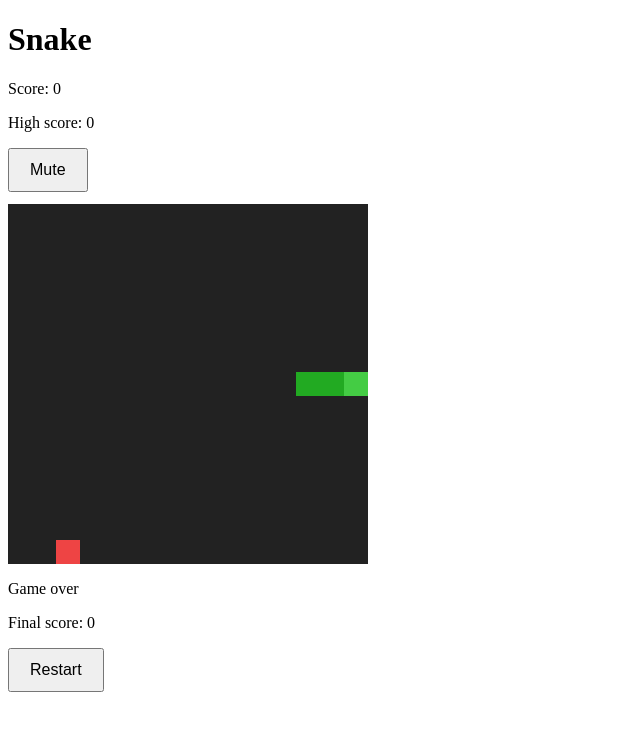
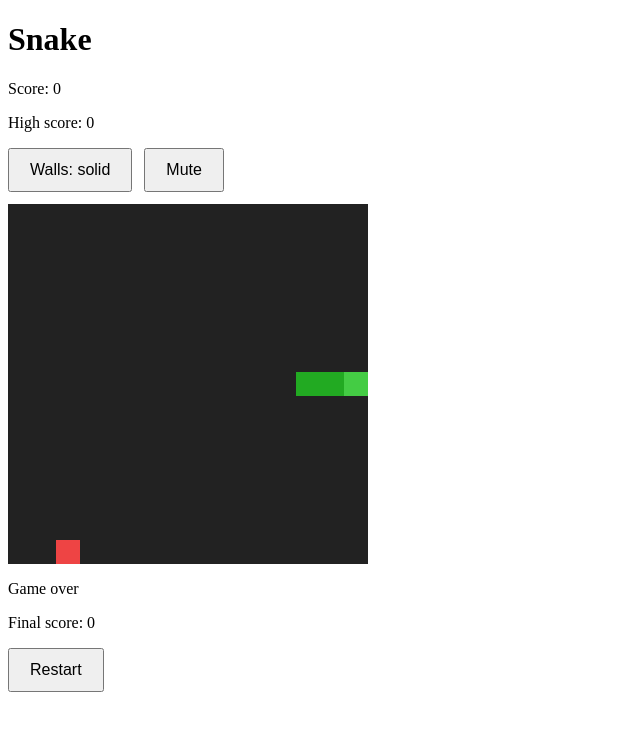
Before and after one commit to mariusachim/awesomeProject1, a React (Vite) app: page / in a window 1280 px wide. Shown: the top 730 px of the page, without its empty margins (0-640 px from the left). Built offline with nearby package versions, Linux system fonts and the light colour scheme.

Commit message:
feat(#63): wrap-around walls mode

```diff
--- a/src/App.tsx
+++ b/src/App.tsx
@@ -1,4 +1,4 @@
-import { useEffect, useRef, useState } from 'react'
+import { type KeyboardEvent as ReactKeyEvent, useEffect, useRef, useState } from 'react'
 import { loadHighScore, saveHighScore } from './highScore.ts'
 import { loadMuted, play, saveMuted } from './sound.ts'
 import { type GameState, SIZE, keyToDir, newGame, step, tickMs, togglePause, turn } from './game.ts'
@@ -9,7 +9,7 @@ function onKeyPress(g: GameState, key: string): GameState {
   const dir = keyToDir(key)
   if (dir) return turn(g, dir)
   if (key === ' ' || key.toLowerCase() === 'p') return togglePause(g)
-  if (key === 'Enter' && g.status === 'over') return newGame(Math.random)
+  if (key === 'Enter' && g.status === 'over') return newGame(Math.random, g.wrap)
   return g
 }
 
@@ -59,6 +59,17 @@ export default function App() {
     }
   }, [])
 
+  const toggleWalls = () => setGame(newGame(Math.random, !game.wrap))
+  // Space and Enter belong to this button: keep the window handler from pausing or restarting.
+  const onModeKey = (e: ReactKeyEvent<HTMLButtonElement>) => {
+    if (e.key !== ' ' && e.key !== 'Enter') return
+    e.stopPropagation()
+    if (e.key === ' ') {
+      e.preventDefault()
+      toggleWalls()
+    }
+  }
+
   const cell = (x: number, y: number, color: string, id: string) => (
     <div
       key={`${id}${x},${y}`}
@@ -77,6 +88,9 @@ export default function App() {
         {!over && (
           <button onClick={() => setGame(togglePause)}>{paused ? 'Resume' : 'Pause'}</button>
         )}
+        <button onClick={toggleWalls} onKeyDown={onModeKey}>
+          Walls: {game.wrap ? 'wrap' : 'solid'}
+        </button>
         <button onClick={() => setMuted((m) => !m)}>{muted ? 'Unmute' : 'Mute'}</button>
       </div>
       <div style={{ position: 'relative', width: SIZE * CELL_PX, height: SIZE * CELL_PX, background: '#222' }}>
@@ -91,7 +105,7 @@ export default function App() {
           <div role="alert">
             <p>Game over</p>
             <p>Final score: {game.score}</p>
-            <button onClick={() => setGame(newGame(Math.random))}>Restart</button>
+            <button onClick={() => setGame(newGame(Math.random, game.wrap))}>Restart</button>
           </div>
         )}
       </div>
--- a/src/game.ts
+++ b/src/game.ts
@@ -9,6 +9,7 @@ export type GameState = {
   food: Cell
   score: number
   status: 'running' | 'paused' | 'over'
+  wrap: boolean // true: walls lead to the opposite side
 }
 export type Rand = () => number
 
@@ -46,10 +47,12 @@ export function placeFood(snake: Cell[], rand: Rand): Cell {
   return free[Math.floor(rand() * free.length)]
 }
 
-export function newGame(rand: Rand): GameState {
+const wrapCell = (c: Cell): Cell => ({ x: (c.x + SIZE) % SIZE, y: (c.y + SIZE) % SIZE })
+
+export function newGame(rand: Rand, wrap = false): GameState {
   const mid = Math.floor(SIZE / 2)
   const snake = [{ x: mid, y: mid }, { x: mid - 1, y: mid }, { x: mid - 2, y: mid }]
-  return { snake, dir: 'right', queue: [], food: placeFood(snake, rand), score: 0, status: 'running' }
+  return { snake, dir: 'right', queue: [], food: placeFood(snake, rand), score: 0, status: 'running', wrap }
 }
 
 export function turn(state: GameState, dir: Dir): GameState {
@@ -69,7 +72,8 @@ export function step(state: GameState, rand: Rand): GameState {
   const [first, ...queue] = state.queue
   const dir = first ?? state.dir
   const d = DELTA[dir]
-  const head = { x: state.snake[0].x + d.x, y: state.snake[0].y + d.y }
+  const moved = { x: state.snake[0].x + d.x, y: state.snake[0].y + d.y }
+  const head = state.wrap ? wrapCell(moved) : moved
   const eats = same(head, state.food)
   const body = eats ? state.snake : state.snake.slice(0, -1)
   if (outside(head) || body.some((c) => same(c, head))) return { ...state, dir, queue, status: 'over' }
```
Also changed, not shown: 2 other files (tests, documents, lock files or other folders).
